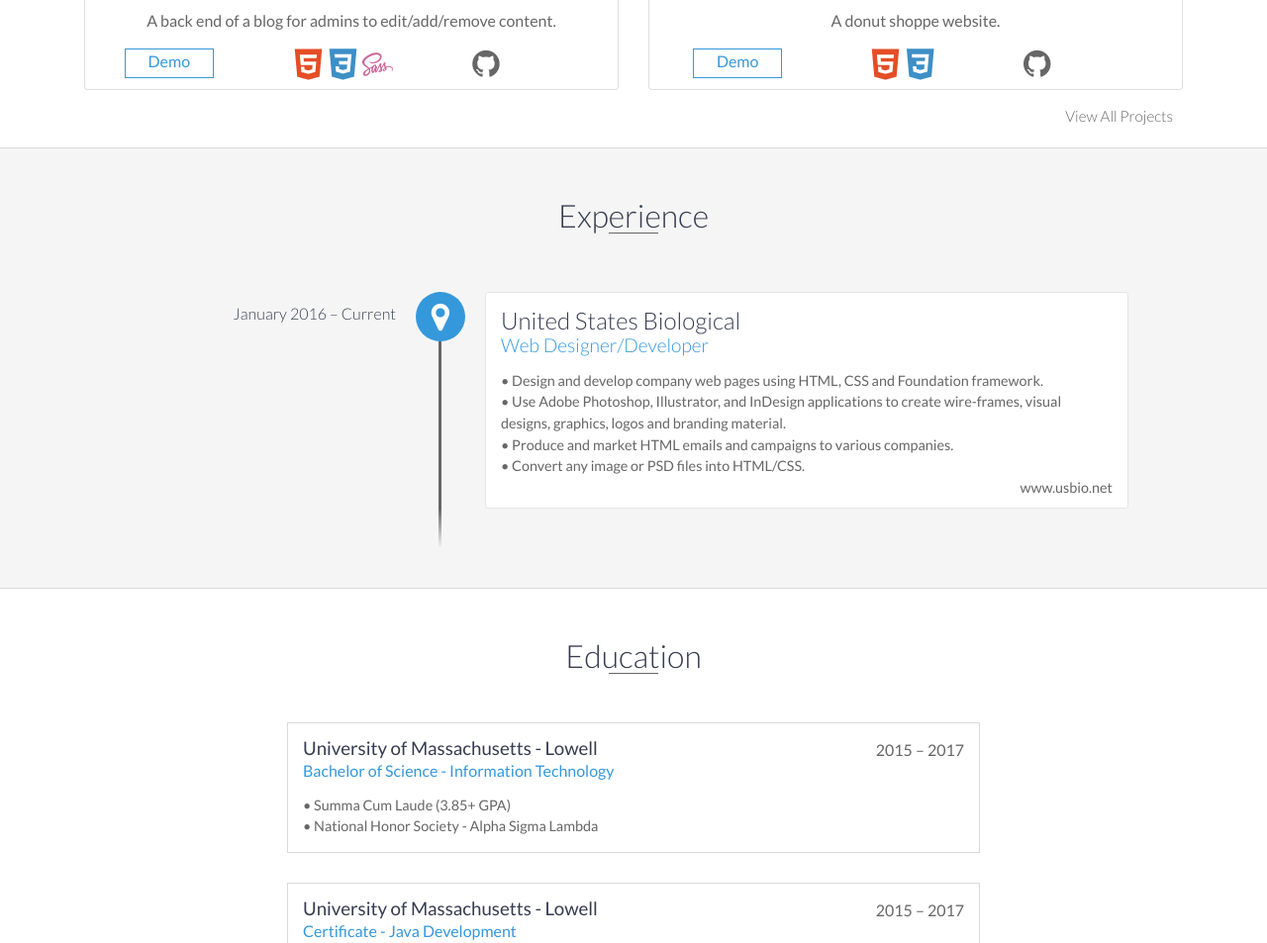
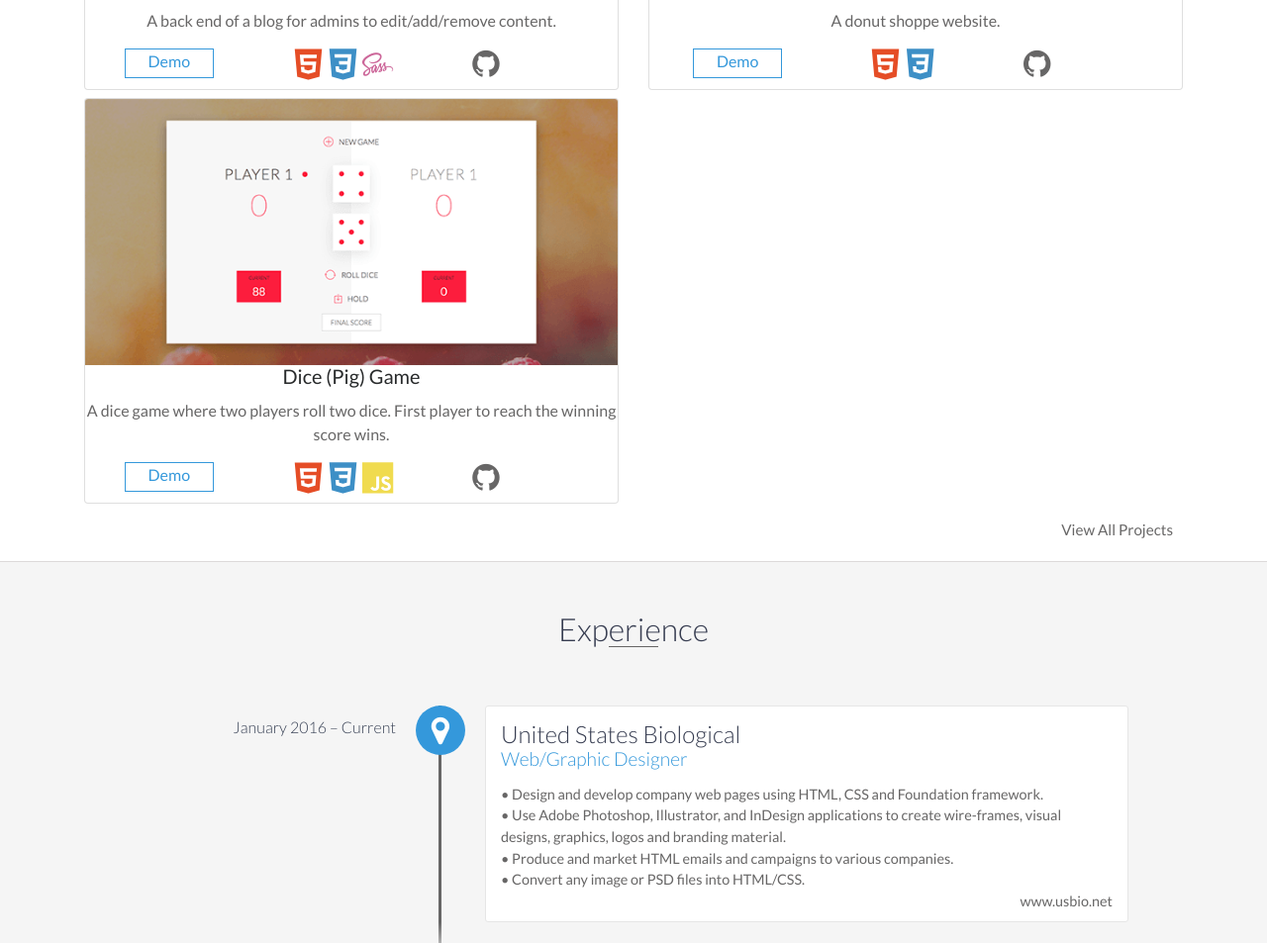
Before and after one commit to nsay/portfolio3, a website: page index.html in a window 1280 px wide. Shown: the part 1624-2577 px from the top of the page at 99% size. Drawn offline with nearby package versions, Linux system fonts and the light colour scheme.

Commit message:
Upload resume and dice project

```diff
--- a/index.html
+++ b/index.html
@@ -7,7 +7,7 @@
     <meta name="viewport" content="width=device-width, initial-scale=1">
     <title>Narith Say</title>
 	<link rel="shortcut icon" href="img/favicon.ico" type="image/x-icon">
-	<link rel="icon" href="img/favicon.ico" type="image/x-icon">
+	<link rel="icon" href="assets/favicon.ico" type="image/x-icon">
     <link href="https://fonts.googleapis.com/css?family=Lato:300,400,700,900" rel="stylesheet">
     <link rel="stylesheet" href="https://maxcdn.bootstrapcdn.com/bootstrap/4.0.0-beta.3/css/bootstrap.min.css" integrity="sha384-Zug+QiDoJOrZ5t4lssLdxGhVrurbmBWopoEl+M6BdEfwnCJZtKxi1KgxUyJq13dy"
         crossorigin="anonymous">
@@ -45,8 +45,8 @@
         <div id="particles-js" style="height: 100%;">
             <div id="lead-content">
                 <h1>Narith Say</h1>
-                <h2>Web Designer/Developer</h2>
-                <a href="#" class="btn-rounded-blue">View Resume</a>
+                <h2>Web Developer</h2>
+                <a href="assets/resume.pdf" class="btn-rounded-blue">View Resume</a>
                 <br><a href="https://github.com/nsay" class="social-header" target="_blank"><i class="fa fa-github" aria-hidden="true"></i></a><a href="https://www.linkedin.com/in/narithsay" class="social-header pl-3" target="_blank"><i class="fa fa-linkedin" aria-hidden="true"></i></a>
             </div>
             <div id="lead-down">
@@ -127,7 +127,7 @@
                 <div class="col-md-6">
                     <div class="card mb-2">
                         <a href="https://nsay.github.io/DonutShoppe/" target="_blank">
-                            <img class="card-img-top img-fluid" src="img/donutshoppe.png" alt="Social LAB project image">
+                            <img class="card-img-top img-fluid" src="img/donutshoppe.png" alt="Donut Shoppe project image">
                         </a>
                         <div class="card-body">
                             <h5 class="card-title">Donut Shoppe</h5>
@@ -139,6 +139,28 @@
                                     <i class="devicon-css3-plain colored tech-icons" aria-hidden="true" style=""></i>
                                 </span>
                                 <a href="https://github.com/nsay/DonutShoppe" target="_blank">
+                                    <i class="fa fa-github fa-2x project-icons" aria-hidden="true"></i>
+                                </a>
+                            </p>
+                        </div>
+                    </div>
+                </div>
+                <div class="col-md-6">
+                    <div class="card mb-2">
+                        <a href="https://nsay.github.io/DiceGame/" target="_blank">
+                            <img class="card-img-top img-fluid" src="img/dicegame.png" alt="Dice Game project image">
+                        </a>
+                        <div class="card-body">
+                            <h5 class="card-title">Dice (Pig) Game</h5>
+                            <p class="card-text">A dice game where two players roll two dice. First player to reach the winning score wins.</p>
+                            <p class="card-text project-footer clearfix">
+                                <a href="https://nsay.github.io/DiceGame/" class="project-demo" target="_blank">Demo</a>
+                                <span>
+                                    <i class="devicon-html5-plain colored tech-icons" aria-hidden="true" style=""></i>
+                                    <i class="devicon-css3-plain colored tech-icons" aria-hidden="true" style=""></i>
+                                    <i class="devicon-javascript-plain colored tech-icons" aria-hidden="true" style=""></i>
+                                </span>
+                                <a href="https://github.com/nsay/DiceGame" target="_blank">
                                     <i class="fa fa-github fa-2x project-icons" aria-hidden="true"></i>
                                 </a>
                             </p>
@@ -157,7 +179,7 @@
         <div id="experience-timeline">
             <div data-date="January 2016 – Current">
                 <h3>United States Biological</h3>
-                <h4>Web Designer/Developer</h4>
+                <h4>Web/Graphic Designer</h4>
                 <p>
                     &bullet; Design and develop company web pages using HTML, CSS and Foundation framework.<br>
                     &bullet; Use Adobe Photoshop, Illustrator, and InDesign applications to create wire-frames, visual designs, graphics, logos and branding
@@ -200,6 +222,7 @@
                         &bullet; Survey of Programming Languages
                         <br> &bullet; Introduction to Programming with C I
                         <br> &bullet; Introduction to Programming with C II
+                        <br> &bullet; Discrete Structures
                     </p>
                 </div>
             </div>
--- a/scss/styles.scss
+++ b/scss/styles.scss
@@ -426,6 +426,7 @@ footer {
         text-transform: uppercase;
         letter-spacing: 0.05em;
         line-height: 0.9em;
+        margin-bottom: 15px;
     }
 
     h2 {
@@ -792,7 +793,6 @@ footer {
 .view-more {
     display: inline-block;
     font-size: 0.95em;
-    font-weight: 300;
     margin: 0 0 30px 0;
     float:right;
 
```
Also changed, not shown: assets/favicon.ico (renamed from img/favicon.ico), css/styles.css, img/dicegame.png (added), 1 other file.
